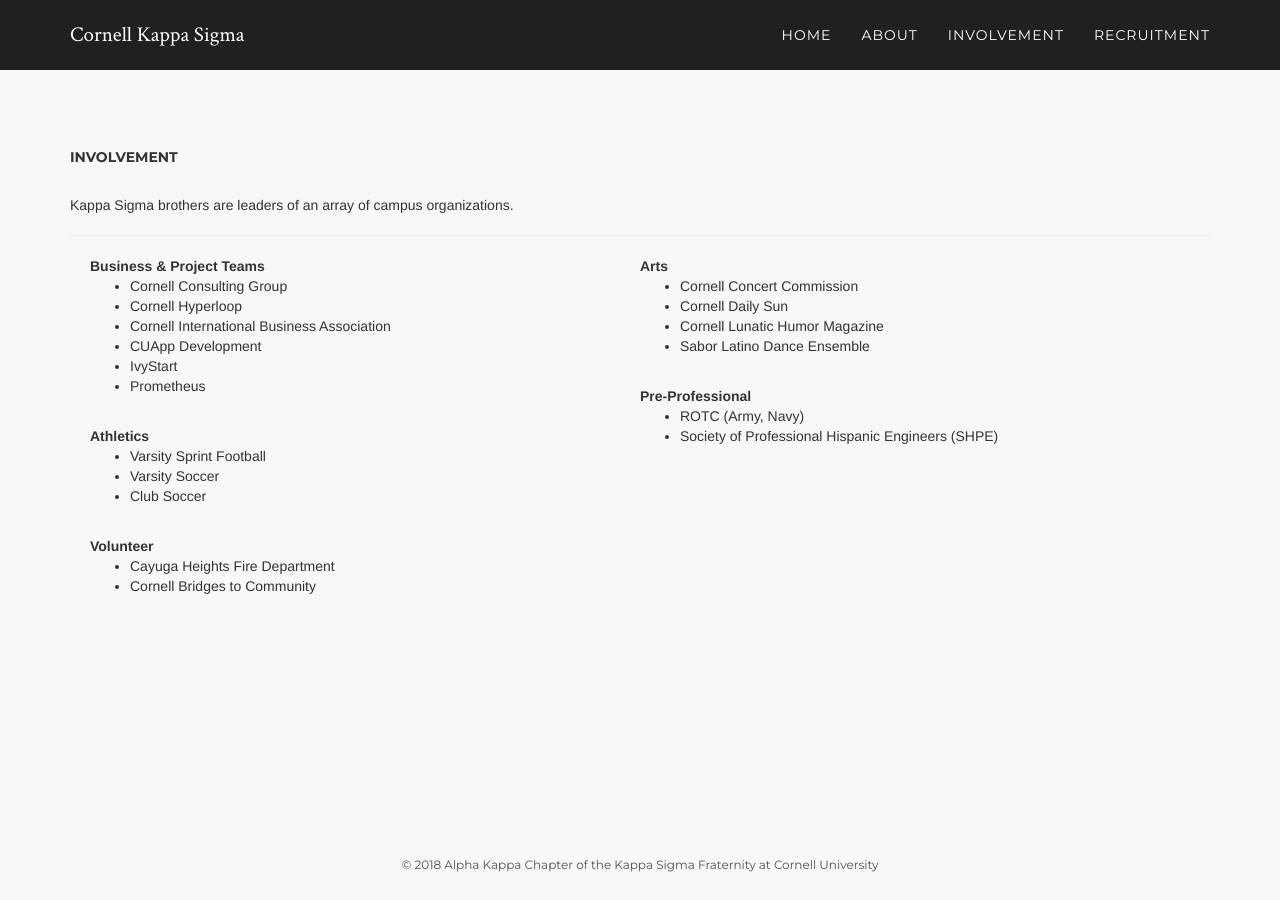
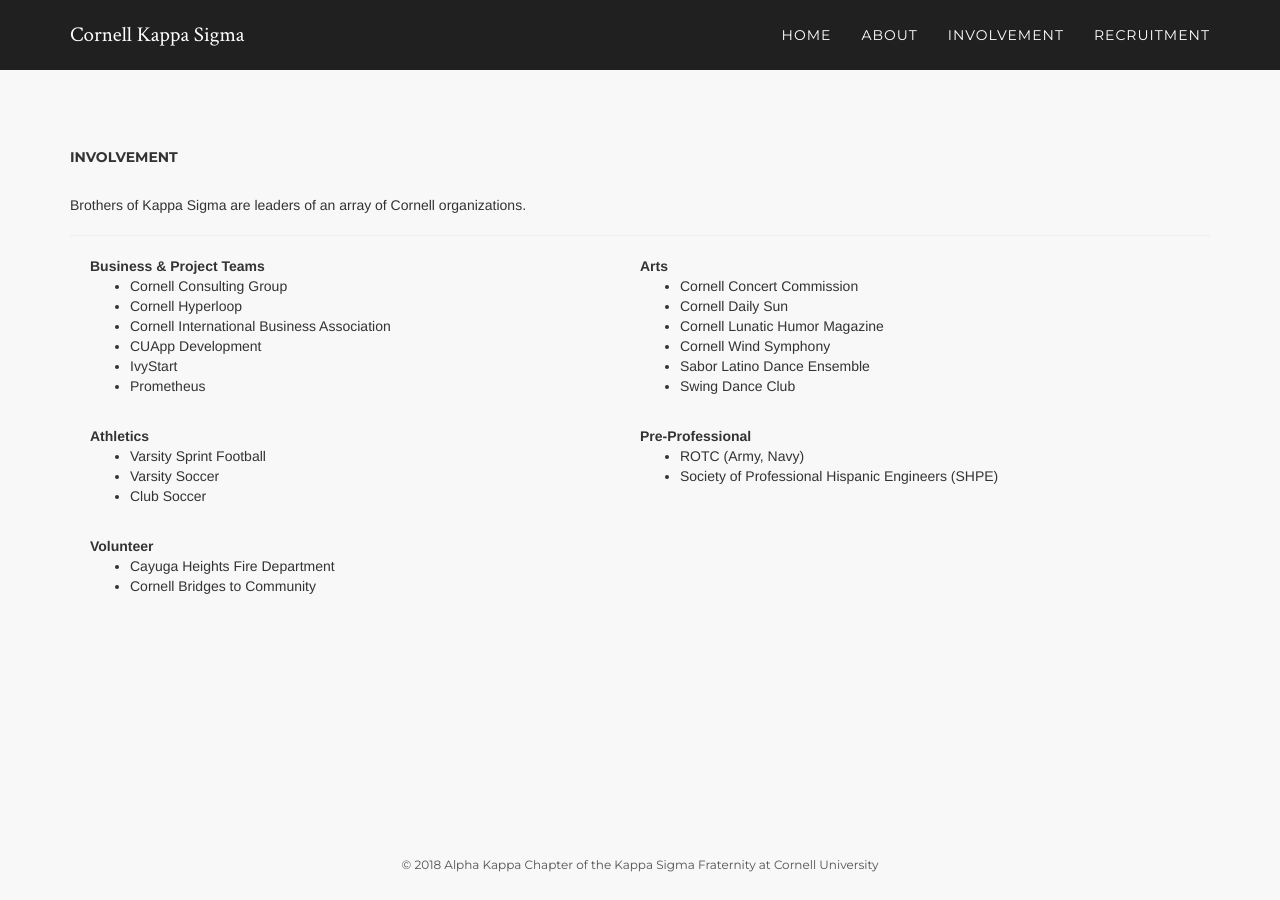
Before and after one commit to pjochillin/cornellkappasigma, a Jekyll site: the page built from involvement/index.html, in a window 1280 px wide. Built offline with Jekyll 4.4.1, drawn with Linux system fonts in a browser that asks for light colours; nearby versions of some CDN libraries.

Commit message:
Update index.html

```diff
--- a/involvement/index.html
+++ b/involvement/index.html
@@ -10,7 +10,7 @@
 
 			<h5>Involvement</h5>
 				<br>
-				Kappa Sigma brothers are leaders of an array of campus organizations.
+				Brothers of Kappa Sigma are leaders of an array of Cornell organizations.
 				<hr>
 			<div class="left">
 				<b>Business & Project Teams</b>
@@ -49,7 +49,9 @@
 					<li>Cornell Concert Commission</li>
 					<li>Cornell Daily Sun</li>
 					<li>Cornell Lunatic Humor Magazine</li>
+					<li>Cornell Wind Symphony</li>
 					<li>Sabor Latino Dance Ensemble</li>
+					<li>Swing Dance Club</li>
 				</ul>
 <br>
 <b>Pre-Professional</b>
```
